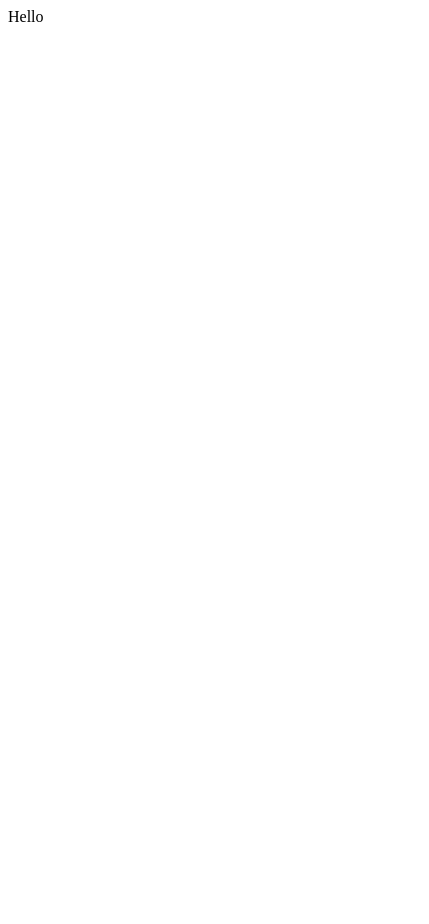
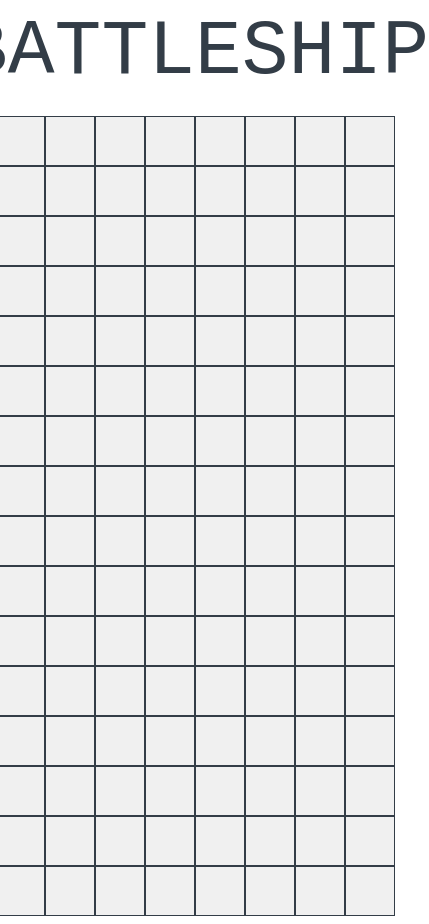
Before and after one commit to raze0017/BattleShip, a website built with webpack: page src/index.html in a window 390 px wide. Shown: the whole page, 429 px wide, since content can reach past the window. Before the commit the page ends 844 px from the top, so only its background shows below. Built offline with nearby package versions, Linux system fonts and the light colour scheme.

Commit message:
feat: enhance UI with responsive gameboard layout
- Created player factory function with basic attack functionality
  - Added `createPlayer` factory function that initializes player with gameboard
  - Implemented `attack` method within player to handle attacks on opponent gameboard

- Implemented gameboard grid creation and interaction
  - Added `createGrid` function to dynamically generate gameboard grid
  - Enhanced `gameBoard` class to integrate grid creation and manage game state
  - Added `addCellListeners` to handle cell click events for attacks

- Improved UI and responsiveness of gameboards
  - Styled gameboards using CSS Grid for an 8x8 grid layout
  - Adjusted cell dimensions to ensure proper fit within the gameboard
  - Added media queries to change layout for screens smaller than 500px width
    - Changed flex direction to column for gameboards on small screens
    - Centered gameboards horizontally within the container on small screens
    - Set `.gameBoard` width to 100% and height to auto for responsive resizing
    - Maintained grid cell proportions with consistent grid-template settings

- Enhanced overall user experience and ensured proper display on smaller devices

```diff
--- a/src/css/styles.css
+++ b/src/css/styles.css
@@ -0,0 +1,41 @@
+body {
+  font-family: Arial, sans-serif;
+}
+
+header {
+  display: flex;
+  justify-content: center;
+  font-size: 6em;
+  font-family: monospace;
+  color: rgb(51, 61, 71);
+  margin-bottom: 20px;
+}
+
+.gameBoards {
+  display: flex;
+  justify-content: space-around;
+  margin-top: 20px;
+}
+
+.gameBoard {
+  border: 5px rgb(51, 61, 71);
+  width: 400px; /* Fixed width */
+  height: 400px; /* Fixed height */
+  display: grid;
+  grid-template-columns: repeat(8, 1fr); /* 10 columns */
+  grid-template-rows: repeat(8, 1fr); /* 10 rows */
+}
+
+.gridcell {
+  border: 1px solid rgb(51, 61, 71); /* Adjust border width */
+  background-color: #f0f0f0; /* Light background color for visibility */
+}
+
+/* Media Query for screens smaller than 500px */
+@media (max-width: 500px) {
+  .gameBoards {
+    flex-direction: column;
+    justify-content: space-between;
+    align-items: center;
+  }
+}
--- a/src/index.html
+++ b/src/index.html
@@ -1,11 +1,17 @@
-<!DOCTYPE html>
+<!doctype html>
 <html lang="en">
-<head>
-    <meta charset="UTF-8">
-    <meta name="viewport" content="width=device-width, initial-scale=1.0">
+  <head>
+    <meta charset="UTF-8" />
+    <meta name="viewport" content="width=device-width, initial-scale=1.0" />
     <title>battleship</title>
-</head>
-<body>
-    Hello
-</body>
+  </head>
+  <body>
+    <header>BATTLESHIP</header>
+    <div class="gameBoards">
+      <div class="gameBoard player1"></div>
+      <div class="gameBoard player2"></div>
+    </div>
+
+    <footer></footer>
+  </body>
 </html>
--- a/src/index.js
+++ b/src/index.js
@@ -2,19 +2,22 @@ import './css/styles.css';
 import './css/addtional.css';
 import './css/iconstyles.css';
 import createPlayer from './scripts/player.mjs';
-const player1 = createPlayer('Human');
-const player2 = createPlayer('Computer');
-player2.gameBoard.placeShip(3, [
-  [0, 0],
-  [0, 1],
-  [0, 2],
-]);
+import { createGrid, addCellListeners } from './scripts/ui.mjs';
+document.addEventListener('DOMContentLoaded', function () {
+  const player1BoardElement = document.querySelector('.player1');
+  const player2BoardElement = document.querySelector('.player2');
+  const player1 = createPlayer('human');
+  const player2 = createPlayer('computer');
+  createGrid(player1BoardElement);
+  addCellListeners(player1BoardElement, player1.gameBoard);
 
-console.log(player2.gameBoard.board);
+  createGrid(player2BoardElement);
+  addCellListeners(player2BoardElement, player2.gameBoard);
 
-player1.attack(player2.gameBoard, 0, 0);
-player1.attack(player2.gameBoard, 0, 1);
-player1.attack(player2.gameBoard, 0, 2);
+  player1.attack(player2.gameBoard, 0, 0);
+  player1.attack(player2.gameBoard, 0, 1);
+  player1.attack(player2.gameBoard, 0, 2);
 
-console.log('hello');
-console.log(player2.gameBoard.allShipsSunk()); // Should be true after 3 hits
+  console.log('hello');
+  console.log(player2.gameBoard.allShipsSunk()); // Should be true after 3 hits
+});
--- a/src/scripts/gameboard.mjs
+++ b/src/scripts/gameboard.mjs
@@ -1,16 +1,13 @@
 // gameboard.mjs
 
 import Ship from './ship.mjs'; // Import the Ship class
-
+import createGrid from './ui.mjs';
 export default class GameBoard {
   constructor() {
-    this.board = Array(10)
-      .fill(null)
-      .map(() => Array(10).fill(null)); // Create a 10x10 board
+    this.board = Array.from({ length: 10 }, () => Array(10).fill(null));
     this.missedAttacks = [];
     this.ships = [];
   }
-
   placeShip(length, coordinates) {
     const newShip = new Ship(length);
     for (const coord of coordinates) {
--- /dev/null
+++ b/src/scripts/ui.mjs
@@ -0,0 +1,20 @@
+import GameBoard from './gameboard.mjs';
+export function createGrid(boardElement) {
+  for (let i = 0; i < 8; i++) {
+    for (let j = 0; j < 8; j++) {
+      const gridCell = document.createElement('div');
+      gridCell.classList.add('gridcell');
+      gridCell.dataset.x = i;
+      gridCell.dataset.y = j;
+      boardElement.appendChild(gridCell);
+    }
+  }
+}
+export function addCellListeners(boardElement, gameBoard) {
+  boardElement.addEventListener('click', (event) => {
+    const cell = event.target;
+    const x = parseInt(cell.dataset.x);
+    const y = parseInt(cell.dataset.y);
+    gameBoard.receiveAttack(x, y);
+  });
+}
```
Also changed, not shown: dist/index.html, dist/main.js.
